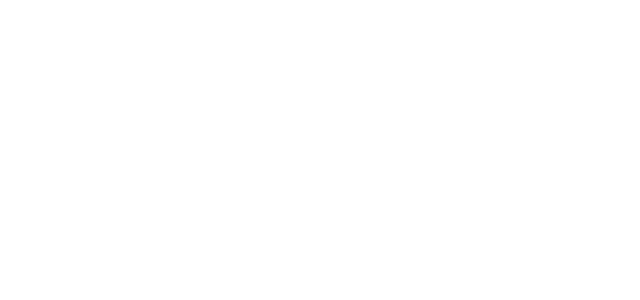
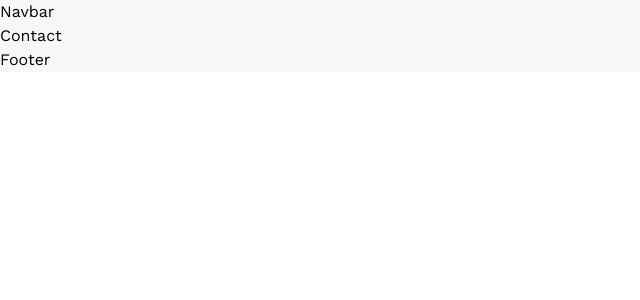
Before and after one commit to CommunityDevHub/Web-AppUI-Modern-, a React (Vite) app: page /contact in a window 1280 px wide. Shown: the top 300 px of the page, without its empty margins (0-640 px from the left). Built offline with nearby package versions, Linux system fonts and the light colour scheme.

Commit message:
update:Add->LinkPage

```diff
--- a/src/App.tsx
+++ b/src/App.tsx
@@ -1,12 +1,29 @@
 import { Route, BrowserRouter as Router, Routes } from "react-router-dom";
-
+import { Footer, Navbar } from "./components";
+import { Home, About, Contact, Project } from "./pages";
 
 const App = () => {
   return (
     <>
       <main className="bg-slate-300/20">
         <Router>
-
+          <Navbar />
+          <Routes>
+            <Route path="/" element={<Home />} />
+            <Route
+              path='/*'
+              element={
+                <>
+                  <Routes>
+                    <Route path='/about' element={<About />} />
+                    <Route path='/projects' element={<Project />} />
+                    <Route path='/contact' element={<Contact />} />
+                  </Routes>
+                  <Footer />
+                </>
+              }
+            />
+          </Routes>
         </Router>
       </main>
     </>
--- /dev/null
+++ b/src/pages/About.tsx
@@ -0,0 +1,9 @@
+import React from 'react';
+
+const About = () => {
+    return (
+        <div>About</div>
+    );
+};
+
+export default About;
--- /dev/null
+++ b/src/pages/Contact.tsx
@@ -0,0 +1,9 @@
+import React from 'react';
+
+const Contact = () => {
+    return (
+        <div>Contact</div>
+    );
+};
+
+export default Contact;
--- /dev/null
+++ b/src/pages/Home.tsx
@@ -0,0 +1,9 @@
+import React from 'react';
+
+const Home = () => {
+    return (
+        <div>Home</div>
+    );
+};
+
+export default Home;
--- /dev/null
+++ b/src/pages/Project.tsx
@@ -0,0 +1,9 @@
+import React from 'react';
+
+const Project = () => {
+    return (
+        <div>Project</div>
+    );
+};
+
+export default Project;
--- /dev/null
+++ b/src/pages/index.ts
@@ -0,0 +1,11 @@
+import Home from "./Home";
+import About from "./About";
+import Contact from "./Contact";
+import Project from "./Project";
+
+export {
+    Home,
+    About,
+    Contact,
+    Project,
+};
```
